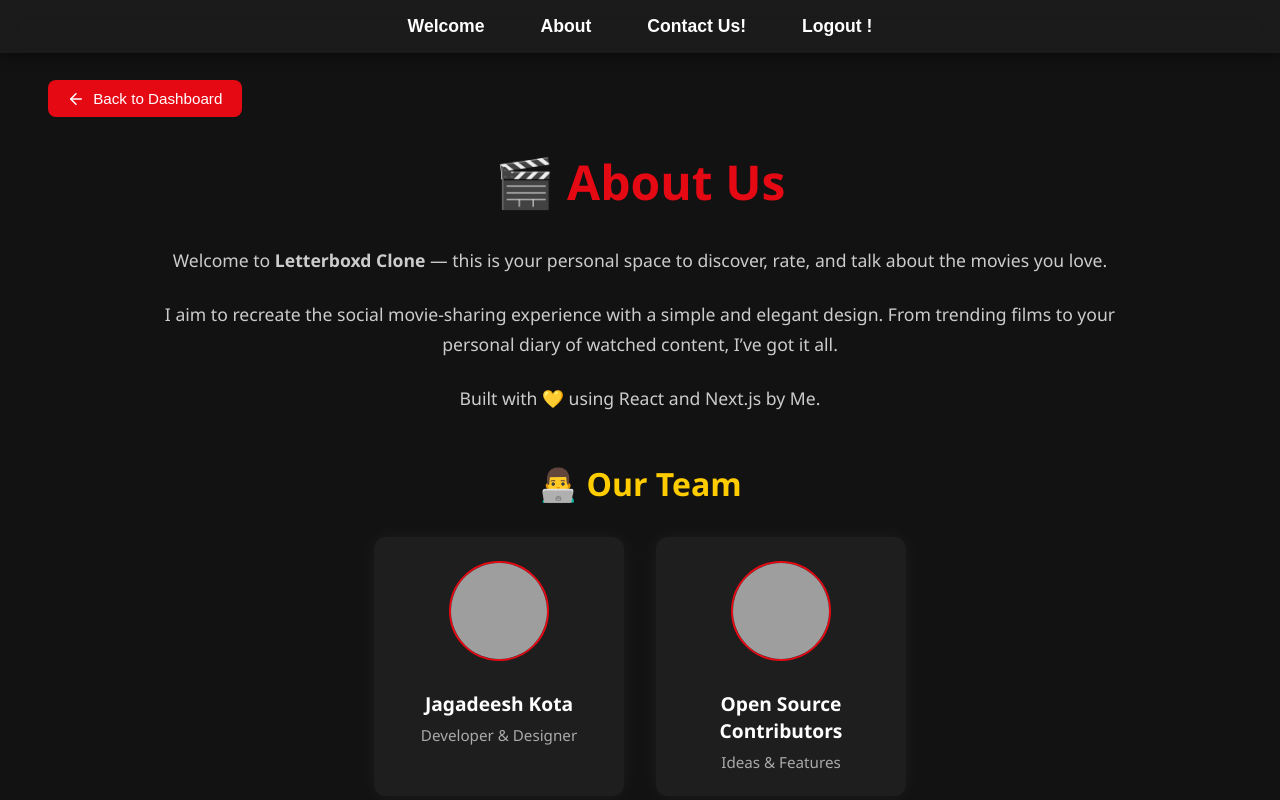
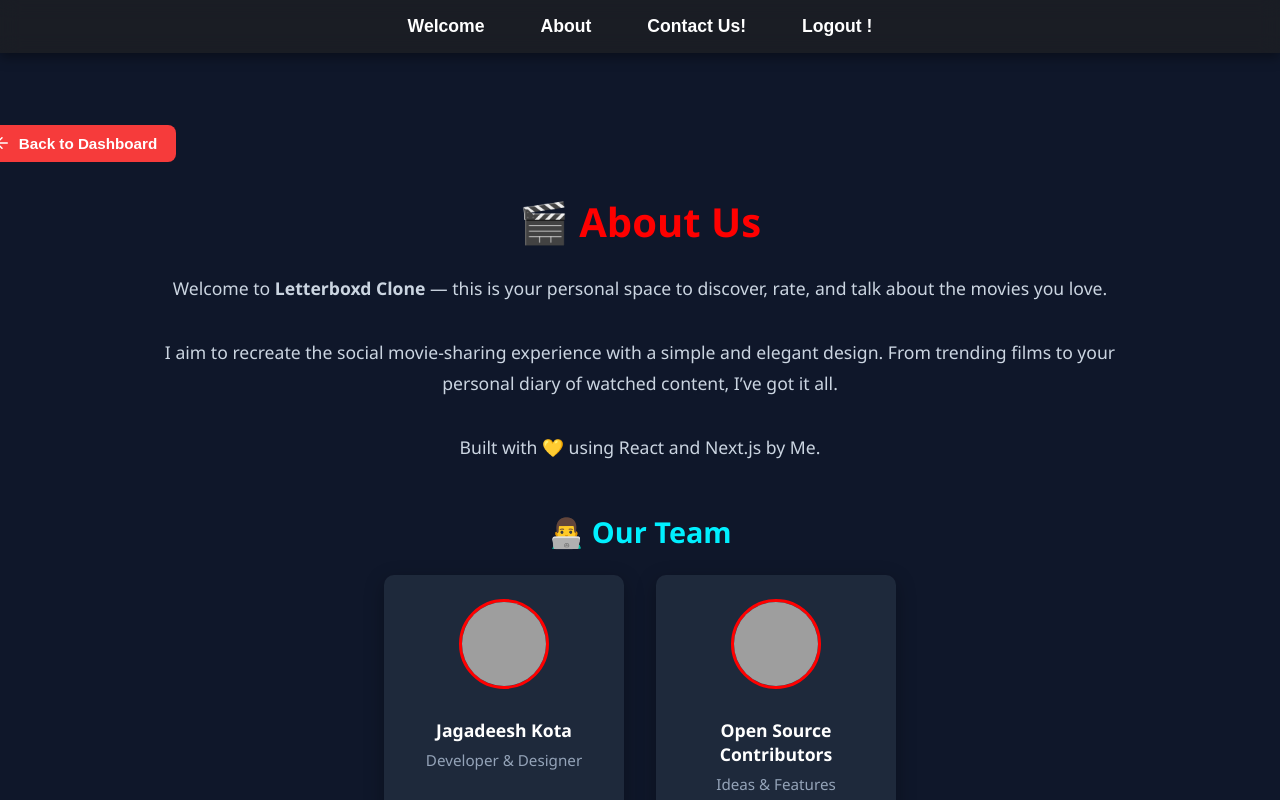
Before and after one commit to Jagadeesh-18-bot/LetterBoxd, a Next.js app: page /About in a window 1280 px wide. Shown: the top 800 px of the page. Built offline with nearby package versions, Linux system fonts and the light colour scheme; grey boxes are pictures that could not be loaded.

Commit message:
Restyled About page

```diff
--- a/styles/About.module.css
+++ b/styles/About.module.css
@@ -1,35 +1,39 @@
 .aboutPage {
-    background-color: #121212;
+  min-height: 100vh;
+  background-color: #0f172a;
   color: #ffffff;
-    padding: 5rem 2rem;
-    min-height: 100vh;
+  padding: 4rem 2rem;
   font-family: 'Segoe UI', sans-serif;
+  display: flex;
+  flex-direction: column;
+  align-items: center;
 }
 
 .container {
   max-width: 1000px;
-    margin: 0 auto;
+  width: 100%;
   text-align: center;
 }
 
 .title {
-    font-size: 3rem;
-    font-weight: 700;
-    color: #e50914;
-    margin-bottom: 2rem;
+  font-size: 2.5rem;
+  font-weight: bold;
+  color: #ff0000;
+  margin-bottom: 1.5rem;
 }
 
 .description {
   font-size: 1.1rem;
-    line-height: 1.7;
-    color: #cccccc;
-    margin-bottom: 1.5rem;
+  line-height: 1.8;
+  color: #cbd5e1;
+  margin-bottom: 2rem;
 }
 
 .subtitle {
-    font-size: 2rem;
-    color: #ffcc00;
-    margin: 3rem 0 2rem;
+  font-size: 1.8rem;
+  font-weight: 600;
+  color: #00f0ff;
+  margin: 3rem 0 1.5rem;
 }
 
 .teamList {
@@ -40,57 +44,65 @@
 }
 
 .card {
-    background: #1e1e1e;
-    border-radius: 12px;
+  background-color: #1e293b;
+  border-radius: 10px;
   padding: 1.5rem;
-    width: 250px;
-    box-shadow: 0 0 20px rgba(255, 255, 255, 0.05);
+  width: 240px;
+  box-shadow: 0 6px 20px rgba(0, 0, 0, 0.3);
+  transition: transform 0.3s ease, box-shadow 0.3s ease;
   text-align: center;
-    transition: transform 0.3s ease;
 }
 
 .card:hover {
-    transform: translateY(-10px);
+  transform: translateY(-6px);
+  box-shadow: 0 12px 24px rgba(0, 0, 0, 0.4);
 }
 
 .avatar {
-    width: 100px;
-    height: 100px;
+  width: 90px;
+  height: 90px;
   border-radius: 50%;
+  object-fit: cover;
+  border: 3px solid #ff0000;
   margin-bottom: 1rem;
-    object-fit: cover;
-    border: 2px solid #e50914;
 }
 
 .cardText h3 {
-    font-size: 1.2rem;
+  font-size: 1.1rem;
   color: #ffffff;
   margin: 0.5rem 0;
 }
 
 .cardText p {
-    color: #aaaaaa;
   font-size: 0.95rem;
+  color: #94a3b8;
 }
+
 .backButtonWrapper {
+  width: 100%;
   text-align: left;
+  max-width: 1000px;
+  margin-top: 5%;
   margin-bottom: 2rem;
+  margin-right: 30%;
   padding-left: 1rem;
 }
 
 .backButton {
-    background-color: #e50914;
-    color: #fff;
+  background-color: #f63b3b;
+  color: white;
   border: none;
   padding: 0.6rem 1.2rem;
+  font-weight: bold;
   font-size: 0.95rem;
   border-radius: 8px;
   display: inline-flex;
   align-items: center;
   cursor: pointer;
-    transition: background 0.3s ease;
+  transition: background-color 0.3s ease, transform 0.3s ease;
 }
 
 .backButton:hover {
-    background-color: #b20710;
+  background-color: #2563eb;
+  transform: translateY(-2px);
 }
```
Lines whose indentation alone changed are shown as unchanged.
